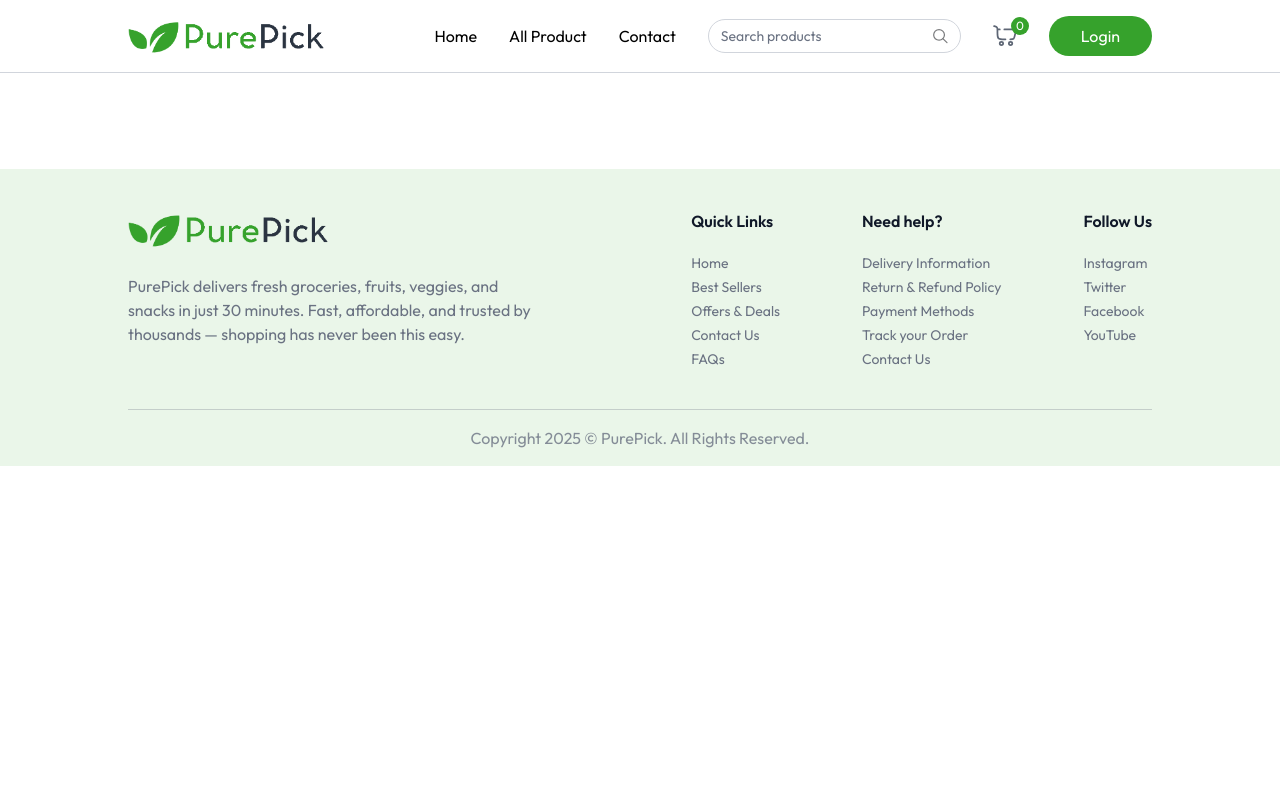
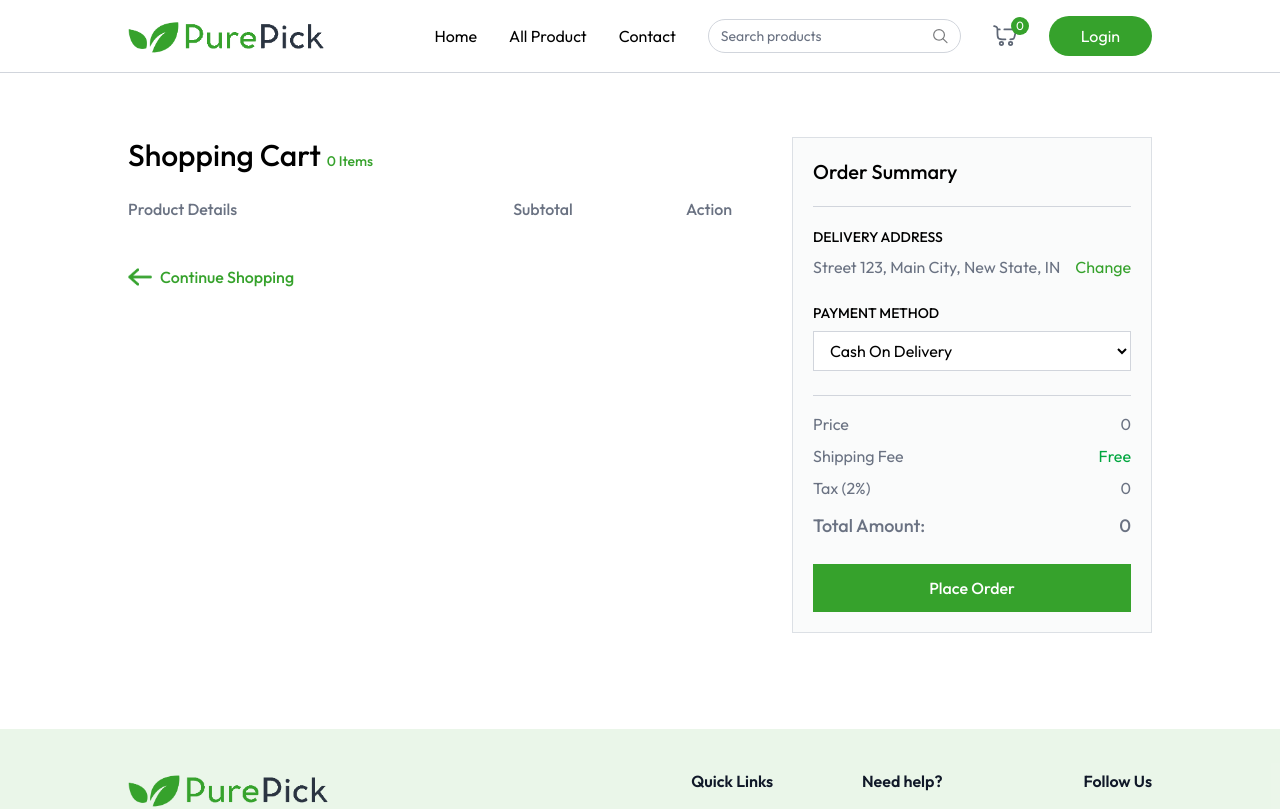
Before and after one commit to Mainak-Das/PurePick, a React (Vite) app in the folder client/: page /cart in a window 1280 px wide. Shown: the top 809 px of the page. Built offline with nearby package versions, Linux system fonts and the light colour scheme.

Commit message:
Cart Page added

```diff
--- a/client/src/App.jsx
+++ b/client/src/App.jsx
@@ -1,14 +1,15 @@
 import React from 'react'
 import Navbar from './components/Navbar'
 import { Route, Routes, useLocation } from 'react-router-dom'
-import Home from './pages/Home'
-import AllProducts from './pages/AllProducts'
 import { ToastBar, Toaster } from 'react-hot-toast'
 import Footer from './components/Footer'
 import { useAppContext } from './context/AppContext'
 import Login from './components/Login'
+import Home from './pages/Home'
+import AllProducts from './pages/AllProducts'
 import ProductCategory from './pages/ProductCategory'
 import ProductDetails from './pages/ProductDetails'
+import Cart from './pages/Cart'
 
 
 
@@ -30,6 +31,7 @@
           <Route path='/products' element={<AllProducts/>} />
           <Route path='/products/:category' element={<ProductCategory />} />
           <Route path='/products/:category/:id' element={<ProductDetails />} />
+          <Route path='/cart' element={<Cart />} />
         </Routes>
       </div>
       {!isSellerPath && <Footer />}
--- /dev/null
+++ b/client/src/pages/Cart.jsx
@@ -0,0 +1,158 @@
+import { useEffect, useState } from "react"
+import { useAppContext } from "../context/AppContext"
+import { assets, dummyAddress } from "../assets/assets"
+
+const Cart = () => {
+
+    const { products, currency, cartItems, removeFromCart, getCartCount, getCartAmount, updateCartItem, navigate } = useAppContext()
+
+    const [cartArray, setCartArray] = useState([])
+    const [addresses, setAddresses] = useState(dummyAddress)
+    const [showAddress, setShowAddress] = useState(false)
+    const [selectedAddress, setSelectedAddress] = useState(dummyAddress[0])
+    const [paymentOption, setPaymentOption] = useState("COD")
+
+    const getCart = ()=>{
+        let tempArray = []
+        for(const key in cartItems) {
+            const product = products.find((item) => item._id === key)
+            product.quantity = cartItems[key]
+            tempArray.push(product)
+        }
+        setCartArray(tempArray)
+    }
+
+    const placeOrder = async ()=> {
+
+    }
+
+    useEffect(()=>{
+        if(products.length > 0 && cartItems) {
+            getCart()
+        }
+    },[products, cartItems])
+
+    return products.length > 0 && cartItems ? (
+        <div className="flex flex-col md:flex-row mt-16">
+            <div className='flex-1 max-w-4xl'>
+                <h1 className="text-3xl font-medium mb-6">
+                    Shopping Cart <span className="text-sm text-primary">{getCartCount()} Items</span>
+                </h1>
+
+                <div className="grid grid-cols-[2fr_1fr_1fr] text-gray-500 text-base font-medium pb-3">
+                    <p className="text-left">Product Details</p>
+                    <p className="text-center">Subtotal</p>
+                    <p className="text-center">Action</p>
+                </div>
+
+                {cartArray.map((product, index) => (
+                    <div key={index} className="grid grid-cols-[2fr_1fr_1fr] text-gray-500 items-center text-sm md:text-base font-medium pt-3">
+                        <div className="flex items-center md:gap-6 gap-3">
+
+                            <div onClick={()=>{
+                                navigate(`/products/${product.category.toLowerCase()}/${product._id}`), scrollTo(0, 0)
+                            }} className="cursor-pointer w-24 h-24 flex items-center justify-center border border-gray-300 rounded overflow-hidden">
+
+                                <img className="max-w-full h-full object-cover" src={product.image[0]} alt={product.name} />
+                            </div>
+                            <div>
+                                <p className="hidden md:block font-semibold">{product.name}</p>
+                                <div className="font-normal text-gray-500/70">
+                                    <p>Weight: <span>{product.weight || "N/A"}</span></p>
+                                    <div className='flex items-center'>
+                                        <p>Qty:</p>
+                                        <select onChange={e => updateCartItem(product._id, Number(e.target.value))} value={cartItems[product._id]} className='outline-none'>
+                                            {Array(cartItems[product._id] > 9 ?
+                                                cartItems[product._id] : 9).fill('').map((_, index) => (
+                                                <option key={index} value={index + 1}>{index + 1}</option>
+                                            ))}
+                                        </select>
+                                    </div>
+                                </div>
+                            </div>
+                        </div>
+
+                        <p className="text-center">{currency}{product.offerPrice * product.quantity}</p>
+                        <button onClick={ ()=>removeFromCart(product._id) } className="cursor-pointer mx-auto">
+                            <img src={assets.remove_icon} alt="remove" className='inline-block w-6 h-6' />
+                        </button>
+                    </div>)
+                )}
+
+                <button onClick={()=>{navigate("/products"); scrollTo(0, 0)}} className="group cursor-pointer flex items-center mt-8 gap-2 text-primary font-medium">
+                    <img className='w-6 h-6 group-hover:-translate-x-1 transition' src={assets.arrow_right_icon_colored} alt='arrow'/>
+                    Continue Shopping
+                </button>
+
+            </div>
+
+            <div className="max-w-[360px] w-full bg-gray-100/40 p-5 max-md:mt-16 border border-gray-300/70">
+                <h2 className="text-xl md:text-xl font-medium">Order Summary</h2>
+                <hr className="border-gray-300 my-5" />
+
+                <div className="mb-6">
+
+                    <p className="text-sm font-medium uppercase">Delivery Address</p>
+
+                    <div className="relative flex justify-between items-start mt-2">
+
+                        <p className="text-gray-500">{selectedAddress ? `${selectedAddress.street}, ${selectedAddress.city}, ${selectedAddress.state}, ${selectedAddress.country}`: "No address found"}</p>
+
+                        <button onClick={() => setShowAddress(!showAddress)} className="text-primary hover:underline cursor-pointer">
+                            Change
+                        </button>
+
+                        {showAddress && (
+                            <div className="absolute top-12 py-1 bg-white border border-gray-300 text-sm w-full">
+                                {addresses.map((address, index) => (
+                                    <p onClick={() => {setSelectedAddress(address); setShowAddress(false)}} className="text-gray-500 p-2 hover:bg-gray-100">
+                                        {address.street}, {address.city}, {address.state}, {address.country}
+                                    </p>
+                                ))}
+                                <p onClick={() => navigate("/add-address")} className="text-primary text-center cursor-pointer p-2 hover:bg-primary/10">
+                                    Add address
+                                </p>
+                            </div>
+                        )}
+                    </div>
+
+                    <p className="text-sm font-medium uppercase mt-6">Payment Method</p>
+
+                    <select onChange={e => setPaymentOption(e.target.value)} className="w-full border border-gray-300 bg-white px-3 py-2 mt-2 outline-none">
+                        <option value="COD">Cash On Delivery</option>
+                        <option value="Online">Online Payment</option>
+                    </select>
+                </div>
+
+                <hr className="border-gray-300" />
+
+                <div className="text-gray-500 mt-4 space-y-2">
+                    <p className="flex justify-between">
+                        <span>Price</span><span>
+                            {currency}{getCartAmount()}
+                        </span>
+                    </p>
+                    <p className="flex justify-between">
+                        <span>Shipping Fee</span><span className="text-green-600">Free</span>
+                    </p>
+                    <p className="flex justify-between">
+                        <span>Tax (2%)</span><span>
+                            {currency}{getCartAmount() * 2 / 100}
+                        </span>
+                    </p>
+                    <p className="flex justify-between text-lg font-medium mt-3">
+                        <span>Total Amount:</span><span>
+                            {currency}{getCartAmount() + getCartAmount() * 2 / 100}
+                        </span>
+                    </p>
+                </div>
+
+                <button onClick={placeOrder} className="w-full py-3 mt-6 cursor-pointer bg-primary text-white font-medium hover:bg-primary-dull transition">
+                    {paymentOption === "COD" ? "Place Order" : "Proceed to Checkout"}
+                </button>
+            </div>
+        </div>
+    ) : null
+}
+
+export default Cart
```
